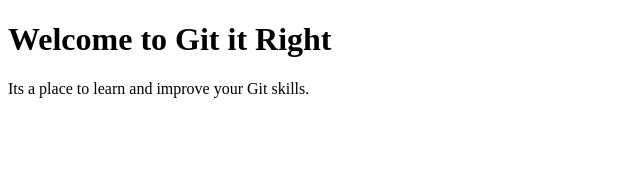
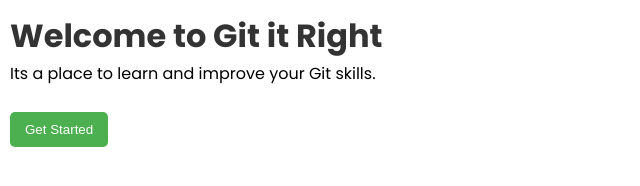
Before and after one commit to jayanthansenthilkumar/Gititright, a plain HTML site: page index.html in a window 1280 px wide. Shown: the whole page, without its empty margins (0-640 px from the left). Drawn offline with Linux system fonts and the light colour scheme.

Commit message:
Styles are added

```diff
--- a/index.html
+++ b/index.html
@@ -3,10 +3,13 @@
 <head>
     <meta charset="UTF-8">
     <meta name="viewport" content="width=device-width, initial-scale=1.0">
+    <link rel="stylesheet" href="styles.css">
     <title>Git it Right</title>
 </head>
 <body>
     <h1>Welcome to Git it Right</h1>
-    <p>Its a place to learn and improve your Git skills.</p>
+    <p>Its a place to learn and improve your Git skills.</p><br>
+    <button type="button" id="get-started">Get Started</button>
+    <script src="script.js"></script>
 </body>
 </html>
--- /dev/null
+++ b/styles.css
@@ -0,0 +1,26 @@
+@import url('https://fonts.googleapis.com/css2?family=Poppins:wght@400;700&display=swap');
+
+*{
+    margin: 0;
+    padding: 0;
+    box-sizing: border-box;
+}
+body{
+    font-family: Poppins;
+    line-height: 1.6;
+    padding: 10px;
+}
+h1, h2, h3{
+    color: #333;
+}
+button{
+    background-color: #4CAF50;
+    color: white;
+    border: none;
+    padding: 10px 15px;
+    border-radius: 5px;
+    cursor: pointer;
+}
+button:hover{
+    background-color: #45a049;
+}
```
